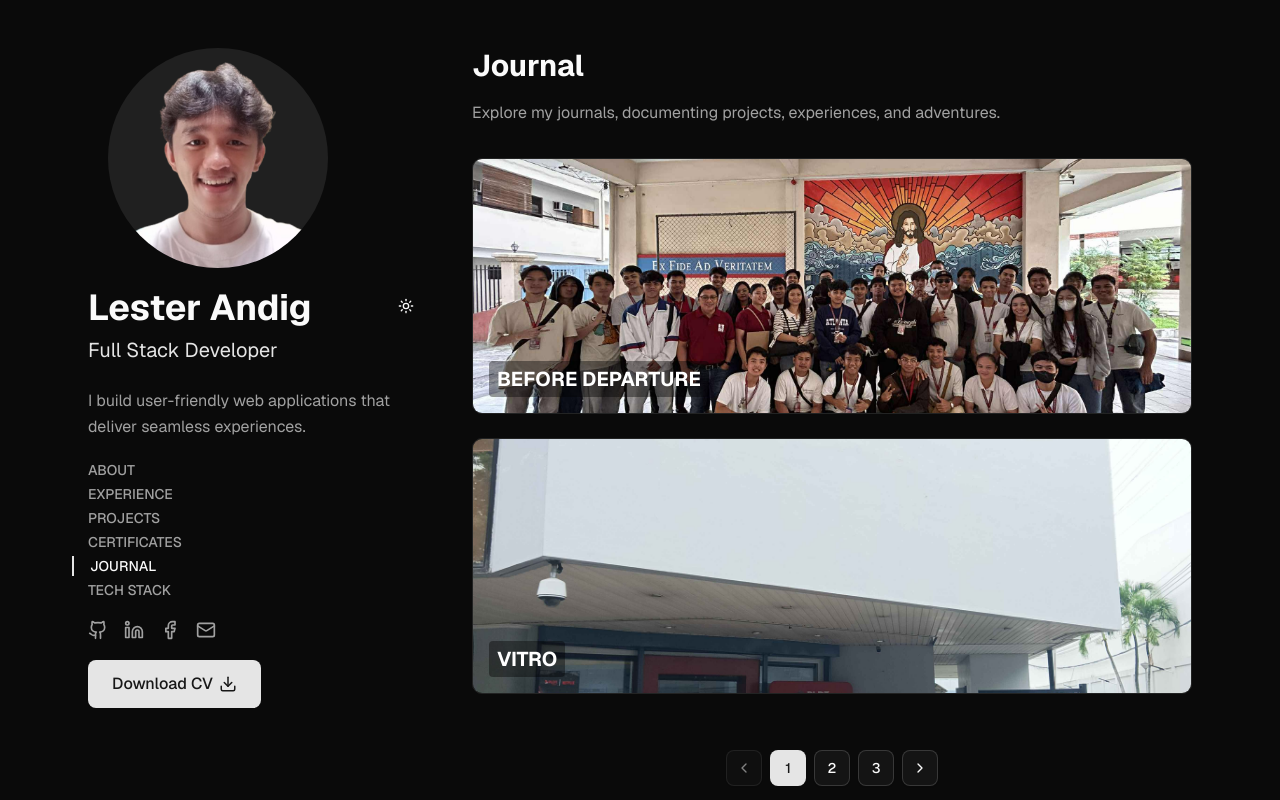
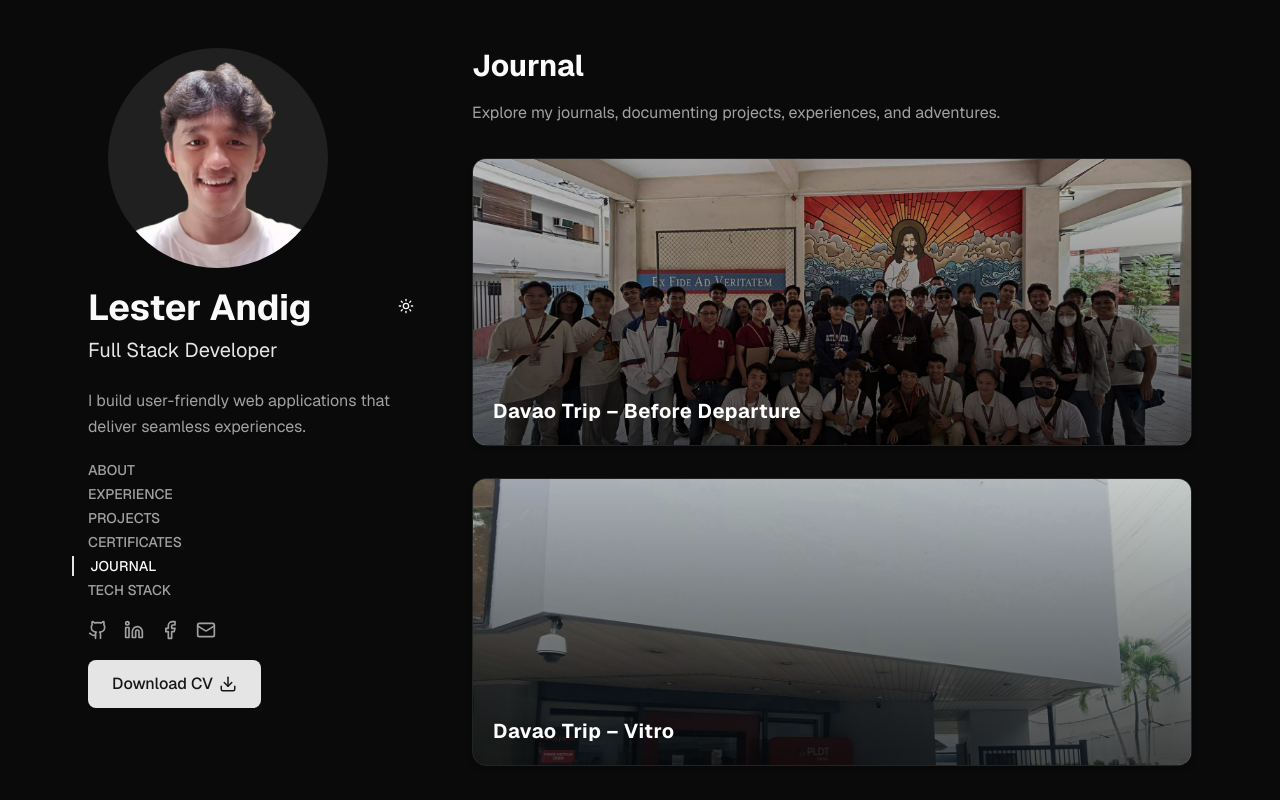
Before and after one commit to RANDAAAALL/v4-portfolio, a Next.js app: page /journal in a window 1280 px wide. Shown: the top 800 px of the page. Built offline with nearby package versions, Linux system fonts and the light colour scheme.

Commit message:
Feat: added helper function and refactor page, component and lib files

```diff
--- a/src/app/journal/page.tsx
+++ b/src/app/journal/page.tsx
@@ -9,22 +9,27 @@ import DownloadCVButton from "@/components/ui/download-button/download-cv-button
 import { Footer } from "@/components/ui/footer/all-rights-reserved";
 import { journalPosts } from "@/lib/values/journal";
 import { usePagination } from "@/hooks/usePagination";
+import { formatCategoryName } from "@/lib/helper/format-category-name";
 
 export default function JournalPage() {
   const categories: (keyof typeof journalPosts)[] = [
-    "before_departure",
-    "vitro",
-    "vikings",
-    "jairosoft",
-    "911",
+    "davao_trip_before_departure",
+    "davao_trip_vitro",
+    "davao_trip_vikings",
+    "davao_trip_jairosoft",
+    "davao trip 911",
   ];
-  const { currentItems, currentPage, totalPages, setCurrentPage } = usePagination(categories, 2);
+
+  const { currentItems, currentPage, totalPages, setCurrentPage } = usePagination(
+    categories,
+    2
+  );
 
   return (
     <div className="min-h-screen bg-background">
       <div className="max-w-6xl mx-auto px-6 py-12">
         <div className="grid grid-cols-1 lg:grid-cols-12 gap-12">
-          {/* Left Sidebar */}
+          {/* LEFT SIDEBAR */}
           <div className="lg:col-span-4 space-y-5">
             <div className="relative w-55 h-55 ml-5 group">
               <Image
@@ -39,19 +44,22 @@ export default function JournalPage() {
                 src="/randall-qt-rayban.png"
                 alt="profile-pic-hover"
                 fill
+                priority
                 sizes="360px"
-                priority
               />
             </div>
 
             <div>
               <div className="flex items-start justify-between mb-2">
                 <div>
-                  <h1 className="text-4xl font-bold text-foreground mb-2">Lester Andig</h1>
+                  <h1 className="text-4xl font-bold text-foreground mb-2">
+                    Lester Andig
+                  </h1>
                   <p className="text-xl text-primary mb-4">Full Stack Developer</p>
                 </div>
                 <ThemeToggle />
               </div>
+
               <p className="text-muted-foreground leading-relaxed">
                 I build user-friendly web applications that deliver seamless experiences.
               </p>
@@ -62,8 +70,9 @@ export default function JournalPage() {
             <DownloadCVButton />
           </div>
 
-          {/* Main Content */}
-          <div className="lg:col-span-8 h-auto lg:h-screen">
+          {/* MAIN CONTENT */}
+          <div className="lg:col-span-8">
+            {/* HEADER */}
             <div className="mb-8">
               <h2 className="text-3xl font-bold text-foreground mb-4">Journal</h2>
               <p className="text-muted-foreground leading-relaxed">
@@ -71,37 +80,48 @@ export default function JournalPage() {
               </p>
             </div>
 
-            <div className="space-y-6">
+            {/* JOURNAL CARDS */}
+            <div className="space-y-8">
               {currentItems.length > 0 ? (
                 currentItems.map((category) => {
-                  const firstImage = journalPosts[category as keyof typeof journalPosts][0].src;
+                  const firstImage =
+                    journalPosts[category as keyof typeof journalPosts][0].src;
+
                   return (
                     <Link
                       key={category}
                       href={`/journal/${category}`}
                       className="block group"
                     >
-                      <div className="relative w-full h-64 rounded-lg overflow-hidden border border-border cursor-pointer">
+                      <div className="relative w-full h-72 rounded-xl overflow-hidden border border-border shadow-md hover:shadow-lg transition-shadow duration-300">
                         <Image
                           src={firstImage}
                           alt={category}
                           fill
-                          className="object-cover group-hover:scale-102 transition-transform duration-300"
+                          className="object-cover transition-transform duration-500 group-hover:scale-102"
                         />
-                        <div className="absolute bottom-4 left-4 text-white text-xl font-bold bg-black/40 px-2 py-1 rounded">
-                          {category.replace("_", " ").toUpperCase()}
+
+                        {/* GRADIENT OVERLAY */}
+                        <div className="absolute inset-0 bg-gradient-to-b from-black/20 to-black/70" />
+
+                        {/* TEXT */}
+                        <div className="absolute bottom-5 left-5">
+                          <h3 className="text-xl font-bold text-white tracking-wide drop-shadow-lg">
+                            {formatCategoryName(category)}
+                          </h3>
                         </div>
                       </div>
                     </Link>
                   );
                 })
               ) : (
-                <span>Journal coming soon.....</span>
+                <span className="text-muted-foreground">Journal coming soon...</span>
               )}
             </div>
 
+            {/* PAGINATION */}
             {totalPages > 1 && (
-              <div className="mt-6 flex justify-center">
+              <div className="mt-10 flex justify-center">
                 <Pagination
                   currentPage={currentPage}
                   totalPages={totalPages}
--- a/src/components/ui/journal/journal-client-data.tsx
+++ b/src/components/ui/journal/journal-client-data.tsx
@@ -11,6 +11,7 @@ import { usePagination } from "@/hooks/usePagination";
 import { JournalPost } from "@/lib/interface/journal-post-props";
 import { journalPosts } from "@/lib/values/journal";
 import { JournalCategoryClientProps } from "@/lib/interface/journal-category-client-props";
+import { formatCategoryName } from "@/lib/helper/format-category-name";
 
 export default function JournalCategoryClient({ category }: JournalCategoryClientProps) {
   const posts: JournalPost[] = journalPosts[category] || [];
@@ -34,7 +35,7 @@ export default function JournalCategoryClient({ category }: JournalCategoryClien
             className="w-10 h-8 cursor-pointer" />
             </Link>
             <h1 className="text-3xl font-bold">
-                {category.replace("_", " ").toUpperCase()}
+                {formatCategoryName(category)}
             </h1>
         </div>
         <ThemeToggle />
--- /dev/null
+++ b/src/lib/helper/format-category-name.ts
@@ -0,0 +1,17 @@
+export function formatCategoryName(category: string) {
+    let formatted = category.replace(/_/g, " ").replace(/\s+/g, " ");
+
+    let hasInserted = false;
+
+    return formatted
+      .split(" ")
+      .map((word) => {
+        const w = word.charAt(0).toUpperCase() + word.slice(1);
+        if (!hasInserted && ["trip"].includes(w.toLowerCase())) {
+          hasInserted = true;
+          return w + " –";
+        }
+        return w;
+      })
+      .join(" ");
+  }
--- a/src/lib/interface/journal-posts-by-category-props.ts
+++ b/src/lib/interface/journal-posts-by-category-props.ts
@@ -1,9 +1,9 @@
 import { JournalPost } from "./journal-post-props";
 
 export interface JournalPostsByCategory {
-    before_departure: JournalPost[];
-    vitro: JournalPost[];
-    vikings: JournalPost[];
-    jairosoft: JournalPost[];
-    "911": JournalPost[];
+    davao_trip_before_departure: JournalPost[];
+    davao_trip_vitro: JournalPost[];
+    davao_trip_vikings: JournalPost[];
+    davao_trip_jairosoft: JournalPost[];
+    "davao trip 911": JournalPost[];
   }
--- a/src/lib/values/journal.ts
+++ b/src/lib/values/journal.ts
@@ -2,13 +2,13 @@ import { JournalPostsByCategory } from "../interface/journal-posts-by-category-p
 
 // data set
 export const journalPosts: JournalPostsByCategory = {
-  before_departure: [
+  davao_trip_before_departure: [
     { id: 1, src: "/before_departure/before_departure_1.jpg", alt: "before_departure_1" },
     { id: 2, src: "/before_departure/before_departure_2.jpg", alt: "before_departure_2" },
     { id: 3, src: "/before_departure/before_departure_3.jpg", alt: "before_departure_3" },
     { id: 4, src: "/before_departure/before_departure_4.jpg", alt: "before_departure_4" },
   ],
-  vitro: [
+  davao_trip_vitro: [
     { id: 1, src: "/vitro/vitro_1.jpg", alt: "vitro_1" },
     { id: 2, src: "/vitro/vitro_2.jpg", alt: "vitro_2" },
     { id: 3, src: "/vitro/vitro_3.jpg", alt: "vitro_3" },
@@ -17,19 +17,19 @@ export const journalPosts: JournalPostsByCategory = {
     { id: 6, src: "/vitro/vitro_6.jpg", alt: "vitro_6" },
     { id: 7, src: "/vitro/vitro_7.jpg", alt: "vitro_7" },
   ],
-  vikings: [
+  davao_trip_vikings: [
     { id: 1, src: "/vikings/vikings_1.jpg", alt: "vikings_1" },
     { id: 2, src: "/vikings/vikings_2.jpg", alt: "vikings_2" },
     { id: 3, src: "/vikings/vikings_3.jpg", alt: "vikings_3" },
     { id: 4, src: "/vikings/vikings_4.jpg", alt: "vikings_4" },
   ],
-  jairosoft: [
+  davao_trip_jairosoft: [
     { id: 1, src: "/jairosoft/jairosoft_1.jpg", alt: "jairosoft_1" },
     { id: 2, src: "/jairosoft/jairosoft_2.jpg", alt: "jairosoft_2" },
     { id: 3, src: "/jairosoft/jairosoft_3.jpg", alt: "jairosoft_3" },
     { id: 4, src: "/jairosoft/jairosoft_4.jpg", alt: "jairosoft_4" },
   ],
-  "911": [
+  "davao trip 911": [
     { id: 1, src: "/911/911_1.jpg", alt: "911_1" },
     { id: 2, src: "/911/911_2.jpg", alt: "911_2" },
     { id: 3, src: "/911/911_3.jpg", alt: "911_3" },
```
